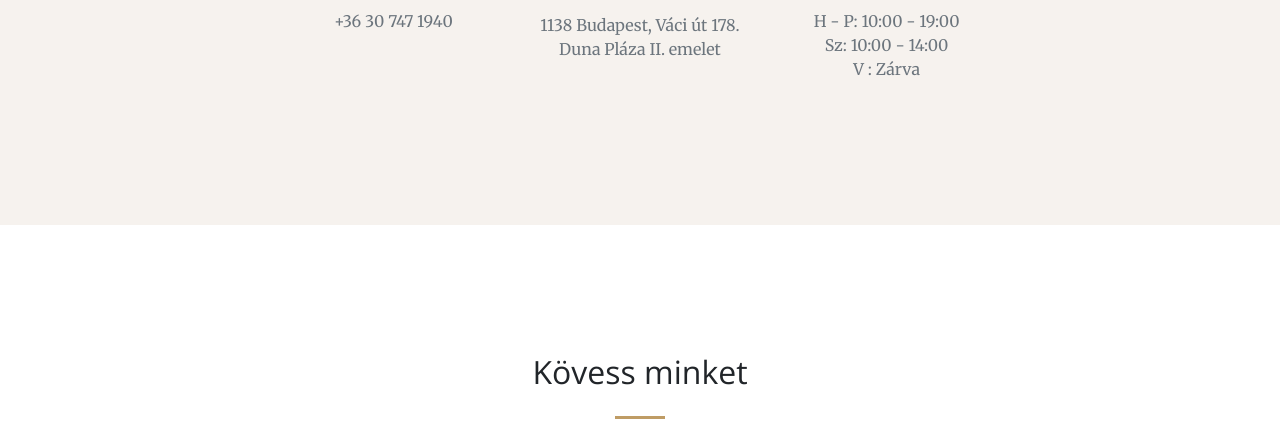
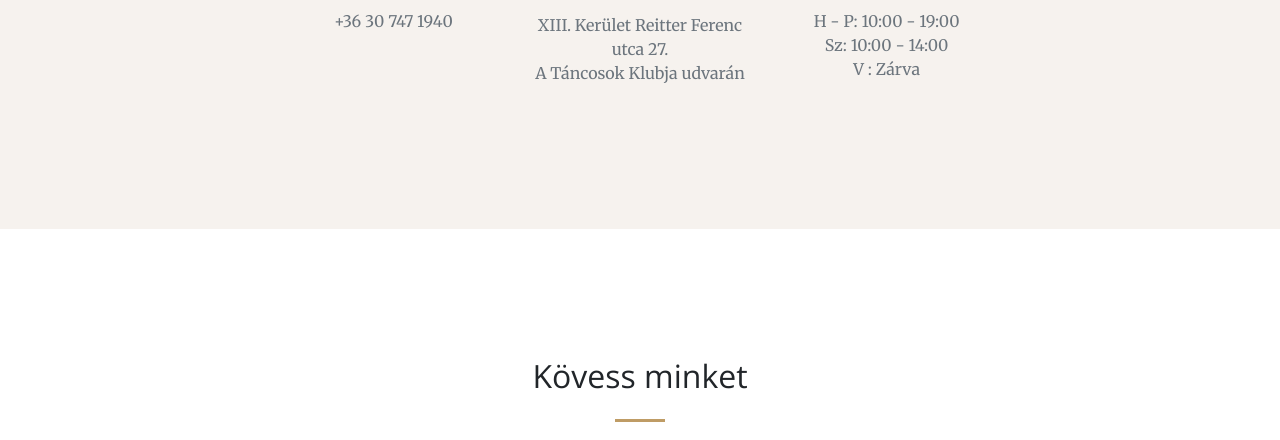
Before and after one commit to juhasztunde/excellence, a website: page index.html in a window 1280 px wide. Shown: the part 4388-4828 px from the top of the page. Drawn offline with nearby package versions, Linux system fonts and the light colour scheme.

Commit message:
cím update

```diff
--- a/index.html
+++ b/index.html
@@ -214,8 +214,8 @@
                            <div class="col-sm-12 col-lg-4">
                               <div>
                                  <p><img class="google" src="img/icons/ikon_map2.png" alt="google"></p>
-                                 <map>1138 Budapest, Váci út 178.</map> <br>
-                                 <p>Duna Pláza II. emelet </p>
+                                 <map> <a target="_blank" style="color: #6c757d" href="https://www.google.hu/maps/place/Budapest,+Reitter+Ferenc+u.+27,+1135/@47.5271517,19.0815006,17z/data=!3m1!4b1!4m5!3m4!1s0x4741db90f2ed5085:0xf7957711f781fa8b!8m2!3d47.5271481!4d19.0836893">XIII. Kerület Reitter Ferenc utca 27.</a></map> <br>
+                                 <p>A Táncosok Klubja udvarán</p>
                               </div>
                            </div>
                            <div class="col-sm-12 col-lg-4">
```
